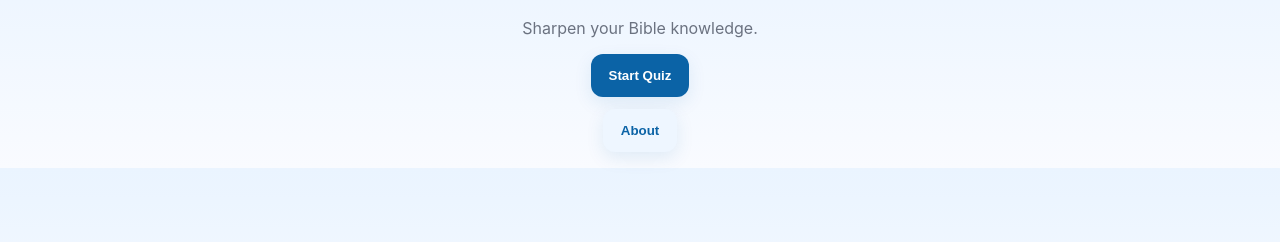
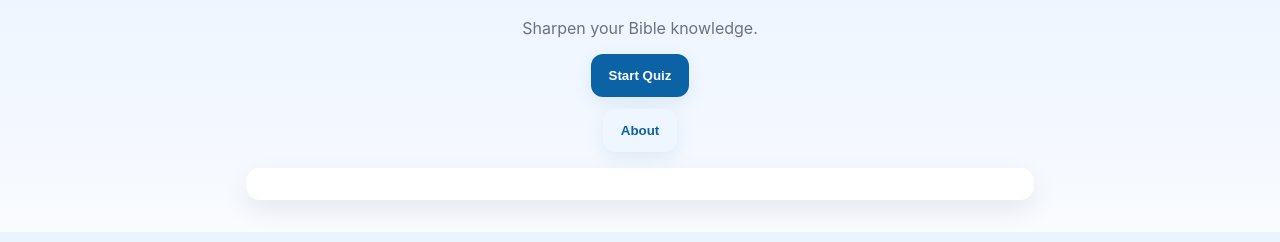
Before and after one commit to joelgomashie42-svg/Faith-Quest-3.0, a plain HTML site: page home.html in a window 1280 px wide. Shown: the part 60-302 px from the top of the page. Drawn offline with Linux system fonts and the light colour scheme.

Commit message:
Update home.html

```diff
--- a/home.html
+++ b/home.html
@@ -17,6 +17,8 @@
       <button class="btn primary" onclick="nav.replace('categories.html')">Start Quiz</button>
       <button class="btn" onclick="nav.replace('about.html')">About</button>
     </div>
+    <section class="card">
+
   </main>
 <script src="js/nav.js"></script>
 </body>
```
